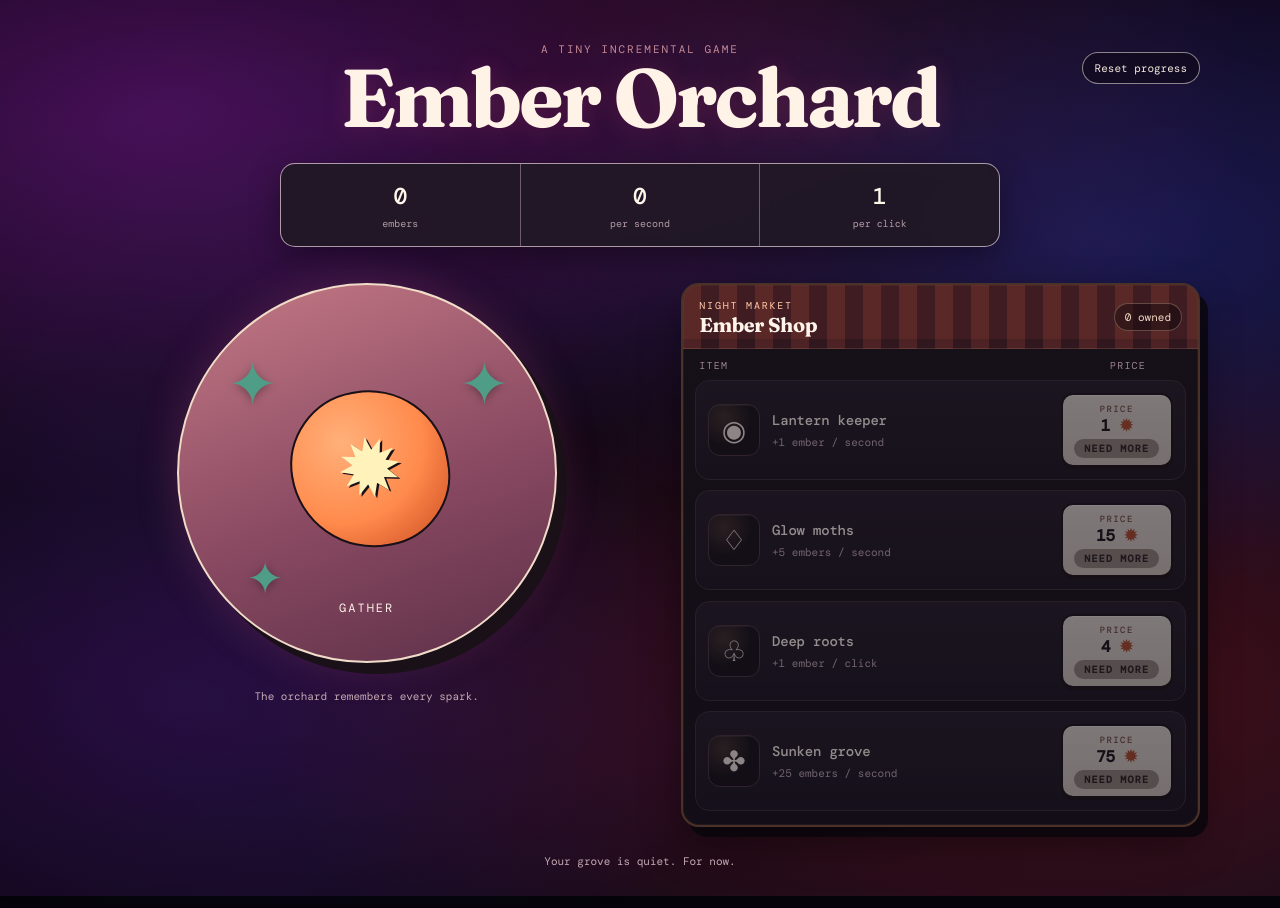
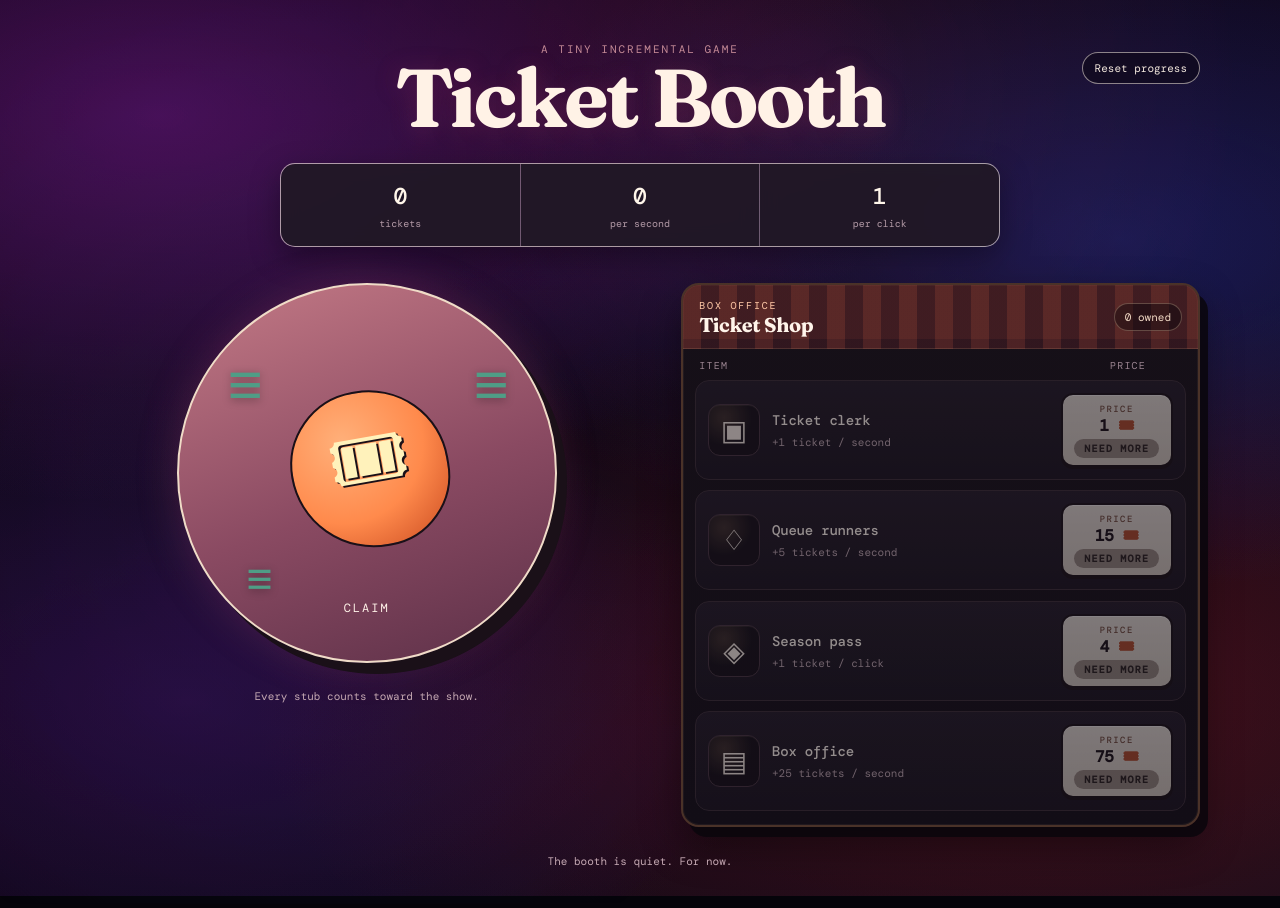
Before and after one commit to BeerCanLabs/ember-orchard-clicker, a website: page index.html in a window 1280 px wide. Drawn offline with nearby package versions, Linux system fonts and the light colour scheme.

Commit message:
feat: retheme Ember Orchard as Ticket Booth
Skin-only rename: tickets currency, ticket-themed upgrades and copy.
Mechanics, costs, ids, and save format unchanged.

```diff
--- a/app.js
+++ b/app.js
@@ -91,7 +91,7 @@ function updateUpgradeButtons() {
     ownedBadge.classList.toggle("is-empty", owned === 0);
 
     const costEl = button.querySelector('[data-role="cost"]');
-    costEl.innerHTML = `${format(cost)} <span class="ember-mark">✹</span>`;
+    costEl.innerHTML = `${format(cost)} <span class="ember-mark">🎟</span>`;
 
     const buyEl = button.querySelector('[data-role="buy"]');
     buyEl.textContent = canAfford ? "Buy" : "Need more";
@@ -206,7 +206,7 @@ function purchase(upgradeId, button, originX, originY) {
   if (!result.ok) return false;
   state.embers = result.state.embers;
   state.owned = result.state.owned;
-  $("status").textContent = `${result.upgrade.name} joined your orchard.`;
+  $("status").textContent = `${result.upgrade.name} joined the booth.`;
   if (button) celebratePurchase(button, result.upgrade, originX, originY);
   render();
   save();
@@ -229,10 +229,10 @@ $("upgrades").addEventListener("click", (event) => {
 });
 
 $("reset-button").addEventListener("click", () => {
-  if (!confirm("Reset all orchard progress?")) return;
+  if (!confirm("Reset all ticket booth progress?")) return;
   state.embers = 0;
   state.owned = {};
-  $("status").textContent = "A fresh orchard awaits.";
+  $("status").textContent = "A fresh booth awaits.";
   render();
   save();
 });
--- a/game-core.js
+++ b/game-core.js
@@ -4,10 +4,10 @@
   root.GameCore = core;
 })(typeof window !== "undefined" ? window : globalThis, () => {
   const upgrades = [
-    { id: "lantern", icon: "◉", name: "Lantern keeper", note: "+1 ember / second", baseCost: 1, cps: 1 },
-    { id: "moth", icon: "♢", name: "Glow moths", note: "+5 embers / second", baseCost: 15, cps: 5 },
-    { id: "roots", icon: "♧", name: "Deep roots", note: "+1 ember / click", baseCost: 4, click: 1 },
-    { id: "grove", icon: "✤", name: "Sunken grove", note: "+25 embers / second", baseCost: 75, cps: 25 },
+    { id: "lantern", icon: "▣", name: "Ticket clerk", note: "+1 ticket / second", baseCost: 1, cps: 1 },
+    { id: "moth", icon: "♢", name: "Queue runners", note: "+5 tickets / second", baseCost: 15, cps: 5 },
+    { id: "roots", icon: "◈", name: "Season pass", note: "+1 ticket / click", baseCost: 4, click: 1 },
+    { id: "grove", icon: "▤", name: "Box office", note: "+25 tickets / second", baseCost: 75, cps: 25 },
   ];
 
   const count = (owned, id) => owned[id] || 0;
--- a/index.html
+++ b/index.html
@@ -3,7 +3,7 @@
   <head>
     <meta charset="UTF-8" />
     <meta name="viewport" content="width=device-width, initial-scale=1.0" />
-    <title>Ember Orchard</title>
+    <title>Ticket Booth</title>
     <link rel="preconnect" href="https://fonts.googleapis.com" />
     <link rel="preconnect" href="https://fonts.gstatic.com" crossorigin />
     <link href="https://fonts.googleapis.com/css2?family=DM+Mono:wght@400;500&family=Fraunces:opsz,wght@9..144,600;9..144,700&display=swap" rel="stylesheet" />
@@ -14,31 +14,31 @@
     <main class="game-shell">
       <header>
         <p class="eyebrow">A tiny incremental game</p>
-        <h1>Ember Orchard</h1>
+        <h1>Ticket Booth</h1>
         <button id="reset-button" class="reset-button" title="Start over">Reset progress</button>
       </header>
 
       <section class="stats" aria-label="Game statistics">
-        <div><span id="embers">0</span><small>embers</small></div>
+        <div><span id="embers">0</span><small>tickets</small></div>
         <div><span id="per-second">0</span><small>per second</small></div>
         <div><span id="per-click">1</span><small>per click</small></div>
       </section>
 
       <section class="play-area">
         <div class="orchard-wrap">
-          <button id="orchard-button" class="orchard-button" aria-label="Gather an ember">
-            <span class="tree tree-one">✦</span><span class="tree tree-two">✦</span><span class="tree tree-three">✦</span>
-            <span class="orb">✹</span>
-            <span class="button-label">gather</span>
+          <button id="orchard-button" class="orchard-button" aria-label="Claim a ticket">
+            <span class="tree tree-one">≡</span><span class="tree tree-two">≡</span><span class="tree tree-three">≡</span>
+            <span class="orb">🎟</span>
+            <span class="button-label">claim</span>
           </button>
-          <p class="hint">The orchard remembers every spark.</p>
+          <p class="hint">Every stub counts toward the show.</p>
         </div>
 
         <aside class="shop" aria-label="Upgrade shop">
           <div class="shop-title">
             <div class="shop-title-main">
-              <span class="shop-kicker">Night market</span>
-              <span class="shop-heading">Ember Shop</span>
+              <span class="shop-kicker">Box office</span>
+              <span class="shop-heading">Ticket Shop</span>
             </div>
             <span class="shop-owned" id="owned-count">0 owned</span>
           </div>
@@ -49,7 +49,7 @@
           <div id="upgrades" class="upgrades"></div>
         </aside>
       </section>
-      <p id="status" class="status" aria-live="polite">Your grove is quiet. For now.</p>
+      <p id="status" class="status" aria-live="polite">The booth is quiet. For now.</p>
     </main>
     <script src="game-core.js"></script>
     <script src="app.js"></script>
--- a/server.js
+++ b/server.js
@@ -15,4 +15,4 @@ http.createServer((request, response) => {
     response.writeHead(200, { "Content-Type": types[path.extname(filePath)] || "application/octet-stream" });
     response.end(data);
   });
-}).listen(3000, () => console.log("Ember Orchard is running at http://localhost:3000"));
+}).listen(3000, () => console.log("Ticket Booth is running at http://localhost:3000"));
```
Also changed, not shown: kpf.md (+5 -5 lines), README.md.
